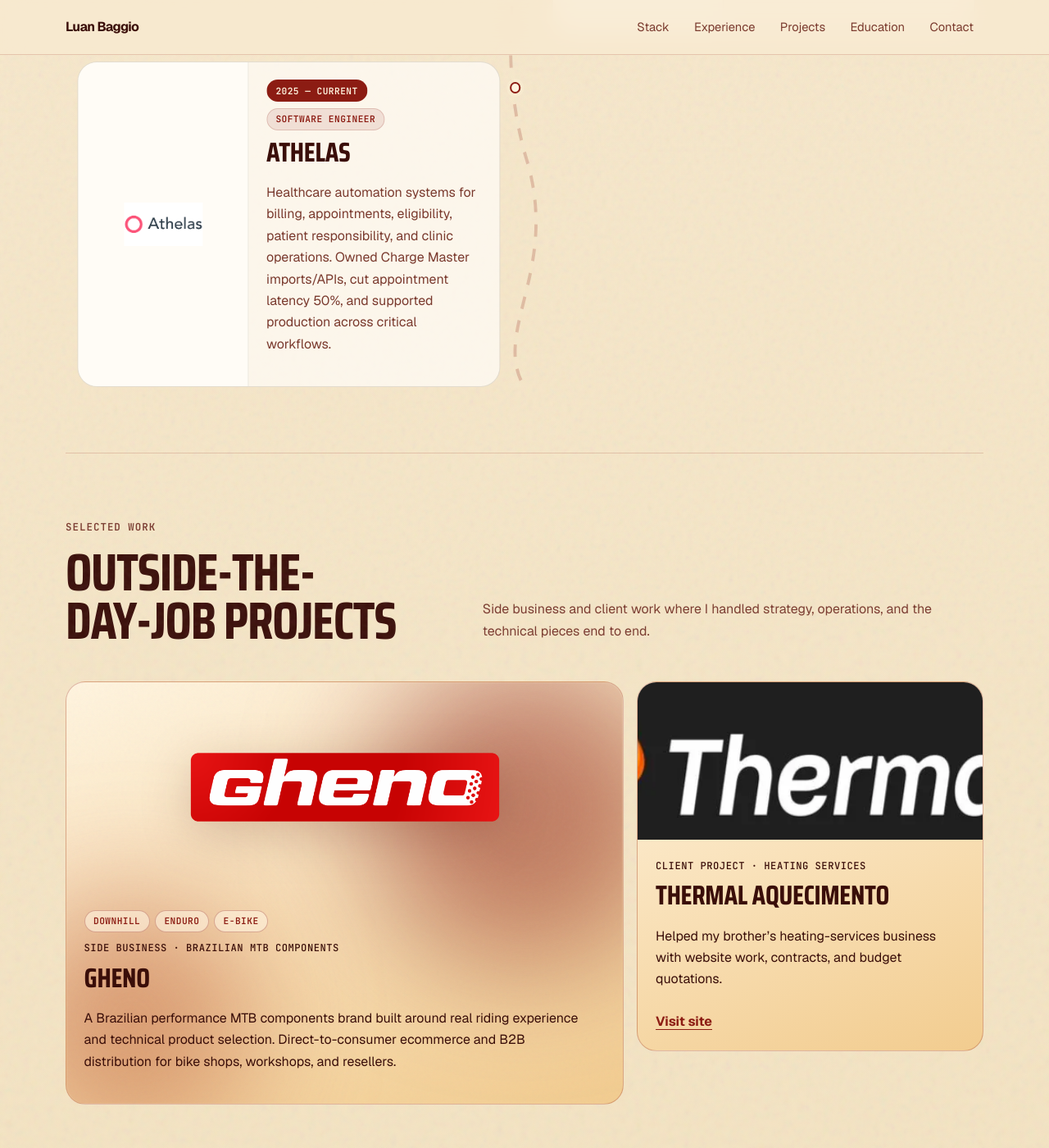
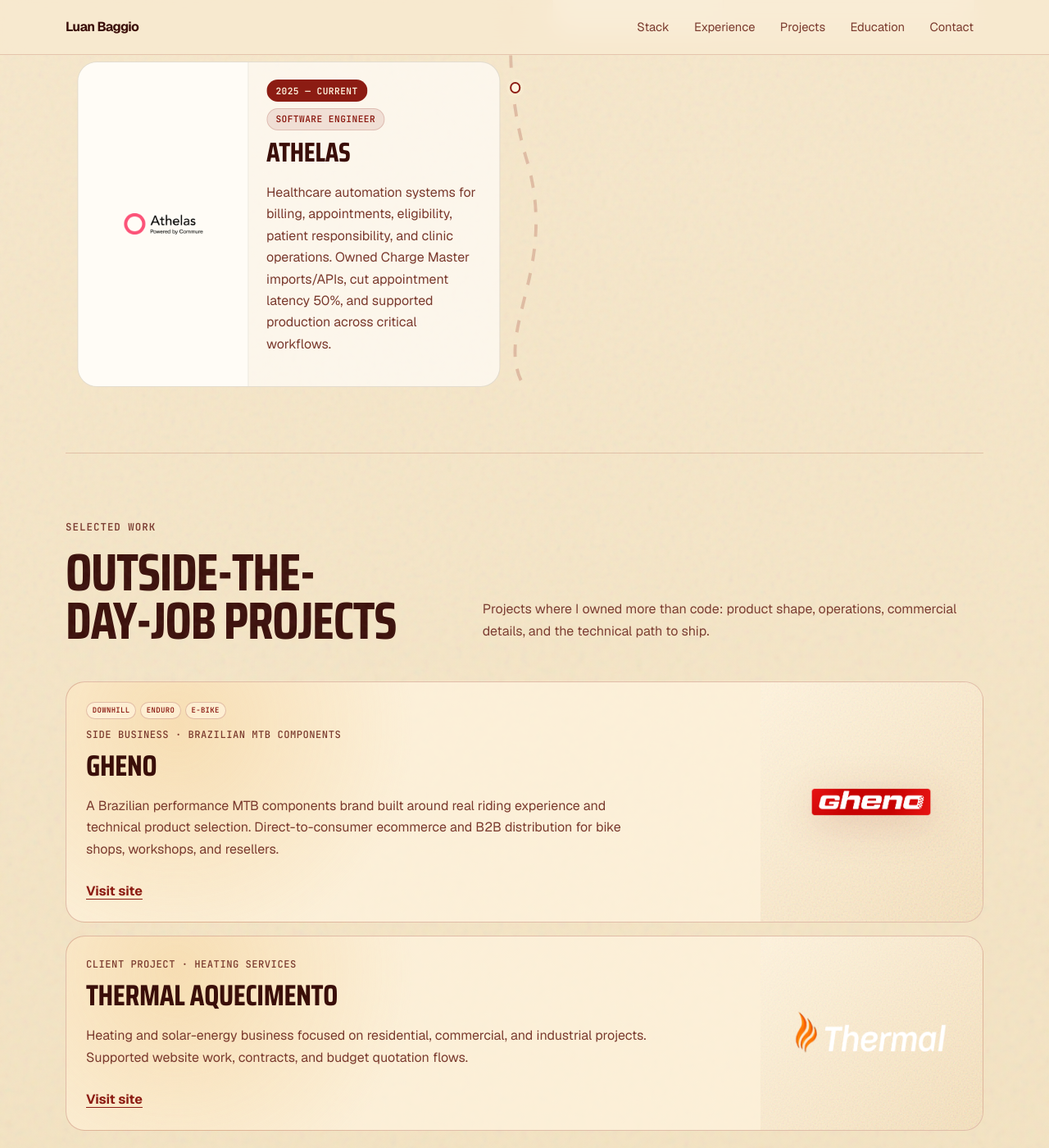
Before and after one commit to luabagg/luabagg, a Jekyll site: the page built from index.md, in a window 1280 px wide and 1400 px high, scrolled down 3096 px. Shown: the whole window at 82% size. Built offline with Jekyll 4.4.1, drawn with Linux system fonts in a browser that asks for light colours.

Commit message:
chore: improve projects section

```diff
--- a/assets/css/style.scss
+++ b/assets/css/style.scss
@@ -411,12 +411,10 @@ h3 {
 }
 
 .stack-layout,
-.ventures-grid,
 .education-grid,
 .secret-grid { display: grid; gap: 1rem; }
 
 .stack-layout { grid-template-columns: minmax(18rem, 0.82fr) minmax(0, 1.18fr); }
-.ventures-grid { grid-template-columns: 1fr 0.62fr; }
 .education-grid { grid-template-columns: repeat(2, minmax(0, 1fr)); }
 .secret-grid { grid-template-columns: repeat(3, minmax(0, 1fr)); }
 
@@ -559,8 +557,7 @@ h3 {
   overflow: visible;
 }
 
-.experience-node,
-.card-orb { position: absolute; border-radius: $pill; pointer-events: none; }
+.experience-node { position: absolute; border-radius: $pill; pointer-events: none; }
 
 .experience-timeline {
   position: relative;
@@ -673,8 +670,7 @@ h3 {
   }
 }
 
-.experience-body,
-.venture-body {
+.experience-body {
   position: relative;
   z-index: 2;
   display: flex;
@@ -697,133 +693,108 @@ h3 {
   span:nth-child(2) { background: rgba($accent, 0.1); color: var(--accent); }
 }
 
-.venture-card {
-  @include card;
-  @include lift-card;
-  display: flex;
-  flex-direction: column;
-  justify-content: space-between;
-
-  &-large { grid-row: span 2; }
+.ventures-list {
+  display: grid;
+  gap: 1rem;
 }
 
-.venture-gheno,
-.venture-warm {
+.venture-row {
   position: relative;
+  display: grid;
+  grid-template-columns: minmax(0, 1fr) minmax(10rem, 0.32fr);
+  align-items: stretch;
   overflow: hidden;
-  border-color: rgba($accent, 0.28);
-  background: $warm-gradient;
+  border: 1px solid rgba($accent, 0.24);
+  border-radius: 1.45rem;
+  background:
+    radial-gradient(circle at 12% 18%, rgba($accent-soft, 0.5), transparent 18rem),
+    rgba($surface, 0.72);
+  transition: transform $lift, box-shadow $lift, border-color $lift;
 
-  .venture-body h3,
-  .venture-body p,
-  .venture-kicker { color: $text; }
-}
-
-.venture-gheno {
-  .card-orb { mix-blend-mode: multiply; opacity: 0.5; }
-  .orb-a { background: $accent; }
-  .orb-b { background: #c46544; }
-
-  .venture-tags span {
-    border-color: rgba($accent, 0.3);
-    background: rgba($surface, 0.6);
-    color: var(--accent);
+  &:hover {
+    border-color: rgba($accent, 0.38);
+    box-shadow: $lift-shadow;
+    transform: translateY(-3px);
   }
 }
 
-.venture-warm .venture-body a { color: var(--accent); }
-
-.venture-gheno {
-  .venture-media {
-    position: relative;
-    z-index: 2;
-    background: transparent;
+.venture-logo {
+  display: flex;
+  align-items: center;
+  justify-content: center;
+  min-height: 100%;
+  padding: 1.5rem;
+  background:
+    linear-gradient(135deg, rgba($surface, 0.74), rgba($accent-soft, 0.32)),
+    $noise-svg;
 
   img {
+    display: block;
+    width: min(100%, 12rem);
+    max-height: 5rem;
     object-fit: contain;
-      object-position: center;
-      padding: 1.5rem;
-    }
   }
 }
 
-.venture-gheno .venture-media img { filter: drop-shadow(0 14px 30px rgba(90, 18, 11, 0.22)); }
+.venture-panel {
+  position: relative;
+  grid-column: 1;
+  grid-row: 1;
+  display: flex;
+  min-height: 10rem;
+  flex-direction: column;
+  justify-content: center;
+  gap: 0.55rem;
+  overflow: hidden;
+  padding: 1.5rem;
 
-.venture-media { @include media-box; }
+  h3 { font-size: clamp(1.45rem, 2.8vw, 2.6rem); }
+  p { max-width: 66ch; color: var(--muted); }
 
-.venture-tags {
-  display: flex;
-  flex-wrap: wrap;
-  gap: 0.4rem;
-
-  span { @include pill-text(var(--accent-soft), transparent, rgba($accent-soft, 0.5)); }
-}
-
-.venture-body a {
+  a {
     width: fit-content;
     color: var(--accent);
     font-weight: 700;
   }
 
-.card-orb {
-  filter: blur(70px);
-  opacity: 0.65;
-  mix-blend-mode: screen;
+  &::before {
+    content: "";
+    position: absolute;
+    inset: 0;
+    pointer-events: none;
+    opacity: 0;
+    background: linear-gradient(90deg, transparent, rgba(255, 255, 255, 0.34), transparent);
+    transform: translateX(-70%) skewX(-18deg);
+    transition: opacity 220ms ease, transform 520ms ease;
   }
 
-.orb-a {
-  top: -8%;
-  right: -10%;
-  width: 22rem;
-  height: 22rem;
-  background: $accent-soft;
-  animation: orb-drift-a 12s ease-in-out infinite alternate;
+  .venture-row:hover &::before {
+    opacity: 1;
+    transform: translateX(90%) skewX(-18deg);
+  }
 }
 
-.orb-b {
-  bottom: -10%;
-  left: -12%;
-  width: 18rem;
-  height: 18rem;
-  background: $dark-red;
-  animation: orb-drift-b 14s ease-in-out infinite alternate;
+.venture-gheno .venture-logo img {
+  width: min(100%, 13rem);
+  filter: drop-shadow(0 10px 24px rgba($accent, 0.18));
 }
 
-.card-noise,
-.card-shimmer {
-  position: absolute;
-  pointer-events: none;
+.venture-warm .venture-logo img {
+  width: min(100%, 12rem);
+  max-height: 5rem;
 }
 
-.card-noise {
-  inset: 0;
-  opacity: 0.12;
-  background-image: $noise-svg;
+.venture-tags {
+  display: flex;
+  flex-wrap: wrap;
+  gap: 0.3rem;
+
+  span {
+    @include pill-text(var(--accent), rgba($surface, 0.65), rgba($accent, 0.24));
+    padding: 0.13rem 0.42rem;
+    font-size: 0.56rem;
+    letter-spacing: 0.04em;
   }
-
-.card-shimmer {
-  top: 0;
-  left: -100%;
-  width: 50%;
-  height: 100%;
-  background: linear-gradient(90deg, transparent, rgba(255, 255, 255, 0.35), transparent);
-  transform: skewX(-18deg);
-  animation: shimmer 6s ease-in-out infinite;
-}
-
-@keyframes orb-drift-a {
-  0% { transform: translate(0, 0) scale(1); }
-  100% { transform: translate(-2rem, 3rem) scale(1.12); }
-}
-
-@keyframes orb-drift-b {
-  0% { transform: translate(0, 0) scale(1); }
-  100% { transform: translate(3rem, -2rem) scale(1.1); }
-}
-
-@keyframes shimmer {
-  0%, 80%, 100% { left: -100%; }
-  40% { left: 150%; }
 }
 
 .education-card {
@@ -938,9 +909,6 @@ h3 {
     transition-duration: 0.01ms !important;
   }
 
-  .card-orb,
-  .card-noise,
-  .card-shimmer { display: none !important; }
 }
 
 @media (max-width: 840px) {
@@ -954,14 +922,7 @@ h3 {
 
   .section-heading,
   .stack-layout,
-  .ventures-grid,
   .education-grid { grid-template-columns: 1fr; }
-
-  .venture-card,
-  .venture-card-large {
-    grid-row: auto;
-    min-height: auto;
-  }
 
   .experience-card { flex-direction: column; }
 
@@ -1022,7 +983,20 @@ h3 {
     transform: scale(var(--experience-node-scale));
   }
 
-  .venture-media { min-height: 10rem; max-height: 14rem; }
+  .venture-row {
+    grid-template-columns: 1fr;
+    gap: 0.75rem;
+  }
+
+  .venture-logo {
+    min-height: 6rem;
+    border-bottom: 1px solid rgba($accent, 0.14);
+  }
+
+  .venture-panel {
+    min-height: auto;
+    padding: 1.2rem;
+  }
 }
 
 @media (max-width: 520px) {
--- a/index.md
+++ b/index.md
@@ -195,21 +195,17 @@ title: Luan Baggio - Software Engineer
     <p class="eyebrow">Selected work</p>
     <h2>Outside-the-day-job projects</h2>
     <p>
-      Side business and client work where I handled strategy, operations, and
-      the technical pieces end to end.
+      Projects where I owned more than code: product shape, operations,
+      commercial details, and the technical path to ship.
     </p>
   </div>
 
-  <div class="ventures-grid">
-    <article class="venture-card venture-card-large venture-gheno">
-      <span class="card-orb orb-a" aria-hidden="true"></span>
-      <span class="card-orb orb-b" aria-hidden="true"></span>
-      <span class="card-noise" aria-hidden="true"></span>
-      <span class="card-shimmer" aria-hidden="true"></span>
-      <div class="venture-media">
-        <img src="./images/gheno-rotors.png" alt="GHENO rotors"/>
+  <div class="ventures-list">
+    <article class="venture-row venture-gheno">
+      <div class="venture-logo" aria-hidden="true">
+        <img src="./images/gheno-rotors.png" alt=""/>
       </div>
-      <div class="venture-body">
+      <div class="venture-panel">
         <div class="venture-tags" aria-label="GHENO focus areas">
           <span>DOWNHILL</span>
           <span>ENDURO</span>
@@ -223,20 +219,21 @@ title: Luan Baggio - Software Engineer
           ecommerce and B2B distribution for bike shops, workshops, and
           resellers.
         </p>
+        <a href="https://ghenortrs.com.br/" target="_blank" rel="noopener noreferrer">Visit site</a>
       </div>
     </article>
 
-    <article class="venture-card venture-warm">
-      <span class="card-shimmer" aria-hidden="true"></span>
-      <div class="venture-media">
-        <img src="./images/thermal-aquecimento.webp" alt="Thermal Aquecimento website"/>
+    <article class="venture-row venture-warm">
+      <div class="venture-logo" aria-hidden="true">
+        <img src="./images/thermal-aquecimento.png" alt=""/>
       </div>
-      <div class="venture-body">
+      <div class="venture-panel">
         <div class="venture-kicker">Client project · Heating services</div>
         <h3>Thermal Aquecimento</h3>
         <p>
-          Helped my brother’s heating-services business with website work,
-          contracts, and budget quotations.
+          Heating and solar-energy business focused on residential, commercial,
+          and industrial projects. Supported website work, contracts, and budget
+          quotation flows.
         </p>
         <a href="https://www.thermalaquecimento.com.br/" target="_blank" rel="noopener noreferrer">Visit site</a>
       </div>
```
Also changed, not shown: images/athelas.png, images/thermal-aquecimento.png (added), images/thermal-aquecimento.webp (deleted). Lines whose indentation alone changed are shown as unchanged.
